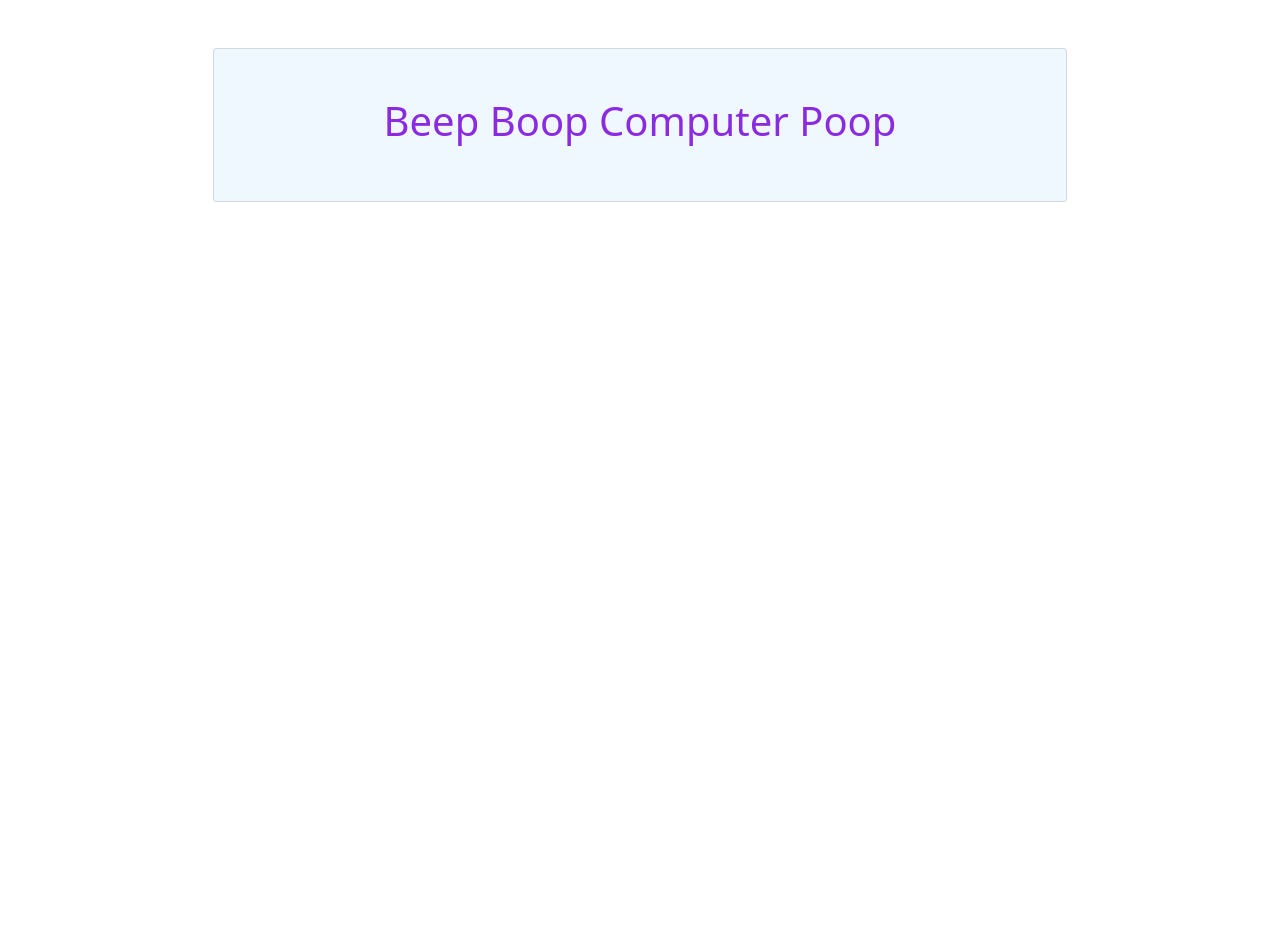
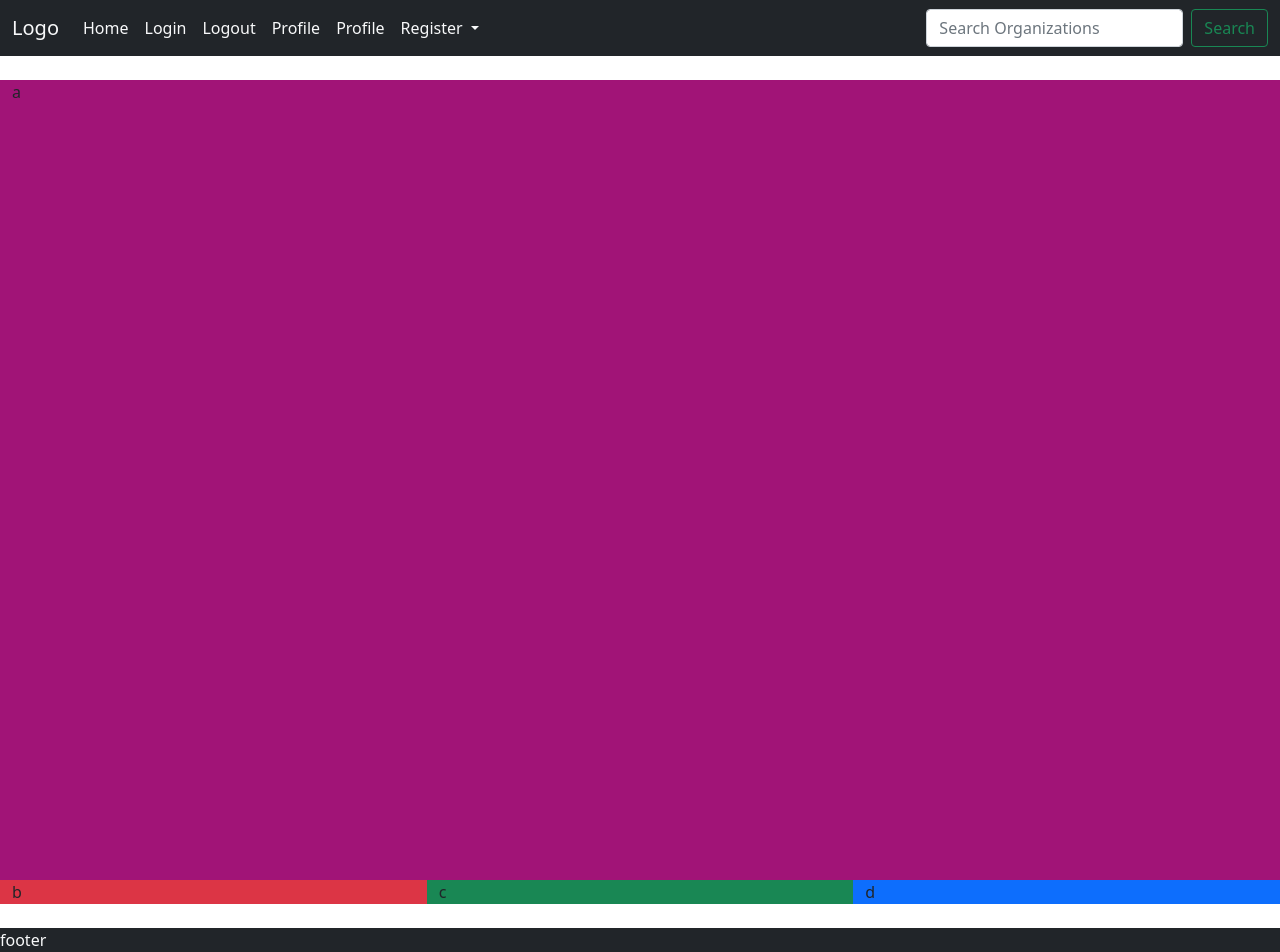
Before and after one commit to violette-git/witness, a Django app: page / in a window 1280 px wide. Before the commit the page ends 202 px from the top, so only its background shows below. Run offline with Django 4.2, Linux system fonts and the light colour scheme.

Commit message:
WIT-5 initial

```diff
--- a/static/css/styles.css
+++ b/static/css/styles.css
@@ -0,0 +1,3 @@
+colour1: #e13661 red
+colour2: #fd4c55 orange
+colour3: #a11477 purple
--- a/templates/base.html
+++ b/templates/base.html
@@ -10,44 +10,119 @@
 
 <!DOCTYPE html>
 <html lang="en">
+
 <head>
     <meta charset="UTF-8">
     <meta http-equiv="X-UA-Compatible" content="IE=edge">
     <meta name="viewport" content="width=device-width, initial-scale=1.0">
 
     <!-- BOOTSTRAP -->
-    <link href="https://cdn.jsdelivr.net/npm/bootstrap@5.0.2/dist/css/bootstrap.min.css" rel="stylesheet" integrity="sha384-EVSTQN3/azprG1Anm3QDgpJLIm9Nao0Yz1ztcQTwFspd3yD65VohhpuuCOmLASjC" crossorigin="anonymous">
-    <script src="https://cdn.jsdelivr.net/npm/bootstrap@5.0.2/dist/js/bootstrap.bundle.min.js" integrity="sha384-MrcW6ZMFYlzcLA8Nl+NtUVF0sA7MsXsP1UyJoMp4YLEuNSfAP+JcXn/tWtIaxVXM" crossorigin="anonymous"></script>
+    <link href="https://cdn.jsdelivr.net/npm/bootstrap@5.0.2/dist/css/bootstrap.min.css" rel="stylesheet"
+        integrity="sha384-EVSTQN3/azprG1Anm3QDgpJLIm9Nao0Yz1ztcQTwFspd3yD65VohhpuuCOmLASjC" crossorigin="anonymous">
+    <script src="https://cdn.jsdelivr.net/npm/bootstrap@5.0.2/dist/js/bootstrap.bundle.min.js"
+        integrity="sha384-MrcW6ZMFYlzcLA8Nl+NtUVF0sA7MsXsP1UyJoMp4YLEuNSfAP+JcXn/tWtIaxVXM"
+        crossorigin="anonymous"></script>
 
     <!-- BOOTSTRAP ICONS -->
     <link rel="stylesheet" href="https://cdn.jsdelivr.net/npm/bootstrap-icons@1.8.1/font/bootstrap-icons.css">
 
     <!-- BOOTSTRAP MASONRY PLUGIN -->
-    <script src="https://cdn.jsdelivr.net/npm/masonry-layout@4.2.2/dist/masonry.pkgd.min.js" integrity="sha384-GNFwBvfVxBkLMJpYMOABq3c+d3KnQxudP/mGPkzpZSTYykLBNsZEnG2D9G/X/+7D" crossorigin="anonymous" async></script>
-
+    <script src="https://cdn.jsdelivr.net/npm/masonry-layout@4.2.2/dist/masonry.pkgd.min.js"
+        integrity="sha384-GNFwBvfVxBkLMJpYMOABq3c+d3KnQxudP/mGPkzpZSTYykLBNsZEnG2D9G/X/+7D" crossorigin="anonymous"
+        async></script>
+        <script src="https://cdn.jsdelivr.net/npm/bootstrap@5.2.0-beta1/dist/js/bootstrap.bundle.min.js"
+        integrity="sha384-pprn3073KE6tl6bjs2QrFaJGz5/SUsLqktiwsUTF55Jfv3qYSDhgCecCxMW52nD2" crossorigin="anonymous">
+    </script>
+    <script src="https://cdn.jsdelivr.net/npm/@popperjs/core@2.11.5/dist/umd/popper.min.js"
+        integrity="sha384-Xe+8cL9oJa6tN/veChSP7q+mnSPaj5Bcu9mPX5F5xIGE0DVittaqT5lorf0EI7Vk" crossorigin="anonymous">
+    </script>
+    <script src="https://cdn.jsdelivr.net/npm/bootstrap@5.2.0-beta1/dist/js/bootstrap.min.js"
+    integrity="sha384-kjU+l4N0Yf4ZOJErLsIcvOU2qSb74wXpOhqTvwVx3OElZRweTnQ6d31fXEoRD1Jy" crossorigin="anonymous">
+    </script>
     <!-- CUSTOM CSS -->
     <link rel="stylesheet" href="{% static 'css/styles.css' %}">
 
-    <title>Communitize</title>
+    <title>witness</title>
 </head>
 
+<nav class="navbar navbar-expand-lg bg-dark">
+    <div class="container-fluid">
+        <a class="navbar-brand text-light" href="{% url 'user_app:base' %}">Logo</a>
+        <button class="navbar-toggler" type="button" data-bs-toggle="collapse" data-bs-target="#navbarSupportedContent"
+            aria-controls="navbarSupportedContent" aria-expanded="false" aria-label="Toggle navigation">
+            <span class="navbar-toggler-icon"></span>
+        </button>
+        <div class="collapse navbar-collapse" id="navbarSupportedContent">
+            <ul class="navbar-nav me-auto mb-2 mb-lg-0">
+                <li class="nav-item">
+                    <a class="nav-link text-light" aria-current="page" href="{% url 'user_app:base' %}">Home</a>
+                </li>
+                <li class="nav-item">
+                    <a class="nav-link text-light" href="#">Login</a>
+                </li>
+                <li class="nav-item">
+                    <a class="nav-link text-light" href="#">Logout</a>
+                </li>
+                <li class="nav-item">
+                    <a class="nav-link text-light" href="#">Profile</a>
+                </li>
+                <li class="nav-item">
+                    <a class="nav-link text-light" href="#">Profile</a>
+                </li>
+                <li class="nav-item dropdown">
+                    <a class="nav-link dropdown-toggle text-light" href="#" id="navbarDropdown" role="button"
+                        data-bs-toggle="dropdown" aria-expanded="false">
+                        Register
+                    </a>
+                    <ul class="dropdown-menu bg-dark shadow" aria-labelledby="navbarDropdown">
+                        <li><a class="dropdown-item text-light" href="#">Member</a></li>
+                        <li><a class="dropdown-item text-light" href="#">Organization</a></li>
+                    </ul>
+                </li>
+            </ul>
+            <form class="d-flex" role="search">
+                <input class="form-control me-2" type="search" placeholder="Search Organizations" aria-label="Search">
+                <button class="btn btn-outline-success" type="submit">Search</button>
+            </form>
+        </div>
+    </div>
+</nav>
+
+</br>
+
+<body>
+    <section class="container-fluid">
+        <div class="row">
+            <div class="col-12" height="100vh" style="background-color:#a11477; height: 100vh;">
+                a
+            </div>
+            <div class="col-4 bg-danger">
+                b
+            </div>
+            <div class="col-4 bg-success">
+                c
+            </div>
+            <div class="col-4 bg-primary">
+                d
+            </div>
+        </div>
+    </section>
+    <script src="https://cdn.jsdelivr.net/npm/bootstrap@5.2.0-beta1/dist/js/bootstrap.bundle.min.js"
+        integrity="sha384-pprn3073KE6tl6bjs2QrFaJGz5/SUsLqktiwsUTF55Jfv3qYSDhgCecCxMW52nD2" crossorigin="anonymous">
+    </script>
+    <script src="https://cdn.jsdelivr.net/npm/@popperjs/core@2.11.5/dist/umd/popper.min.js"
+        integrity="sha384-Xe+8cL9oJa6tN/veChSP7q+mnSPaj5Bcu9mPX5F5xIGE0DVittaqT5lorf0EI7Vk" crossorigin="anonymous">
+    </script>
+    <script src="https://cdn.jsdelivr.net/npm/bootstrap@5.2.0-beta1/dist/js/bootstrap.min.js"
+    integrity="sha384-kjU+l4N0Yf4ZOJErLsIcvOU2qSb74wXpOhqTvwVx3OElZRweTnQ6d31fXEoRD1Jy" crossorigin="anonymous">
+    </script>
 
 
+</body>
 
-
-<section class="container-fluid">
-    <div class="row  pt-5 d-flex justify-content-center align-items-center">
-        <div class="card col-8 d-flex justify-content-center align-items-center" style=" background-color:aliceblue">
-
-            <h1 class="p-5 d-flex justify-content-center align-items-center" style="color:blueviolet; font-size:bold">
-                Beep Boop Computer Poop
-            </h1>
-
-        </div>
-
-
-    </div>
-</section>
+</html>
+</br>
+<footer class="col-12 bg-dark text-light">footer</footer>
 {% block content %}
 
 
--- a/templates/user_app/profile.html
+++ b/templates/user_app/profile.html
@@ -1,3 +1,9 @@
+
+
+
+
+
+
 profile </br>
 Welcome {{ request.user }}
 
```
